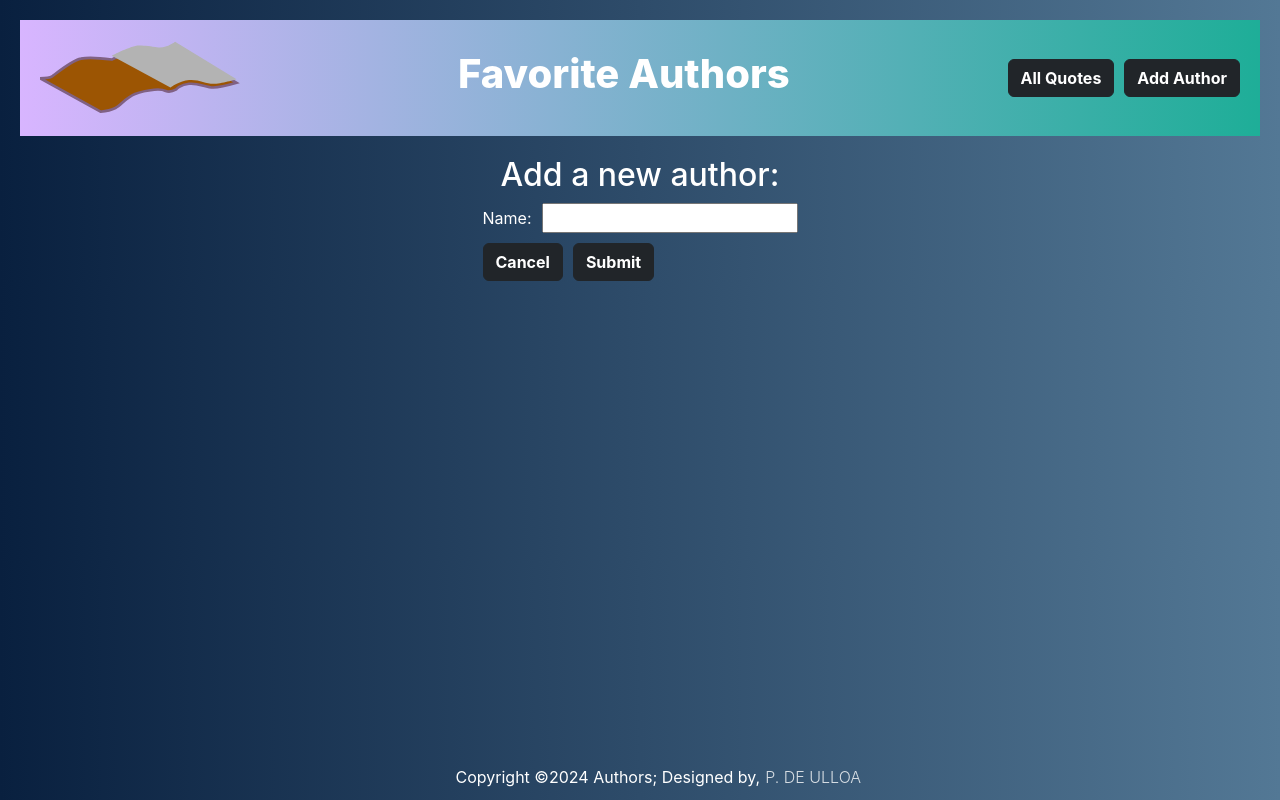
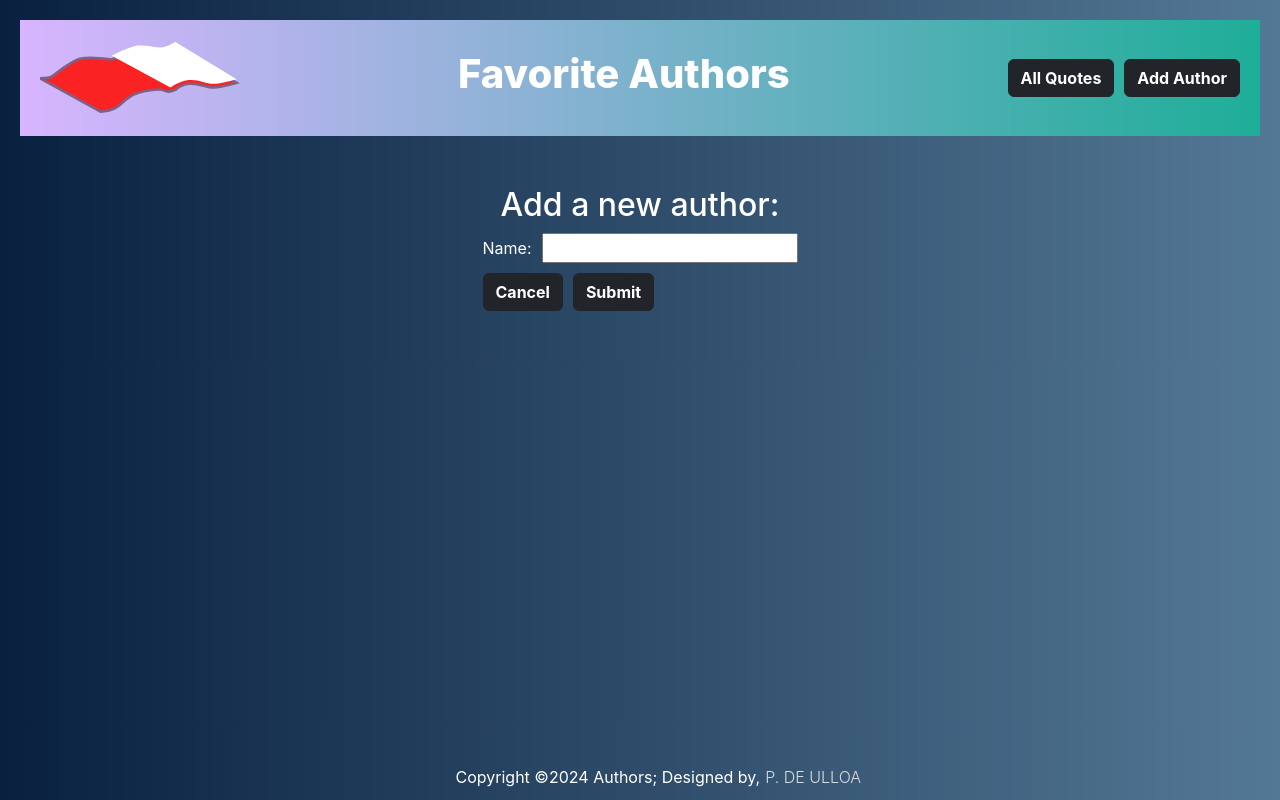
Before and after one commit to PaulDeUlloa/MERN_Authors, a React (Create React App) app in the folder client/: page /authors/new in a window 1280 px wide. Built offline with nearby package versions, Linux system fonts and the light colour scheme.

Commit message:
logo updated

```diff
--- a/client/src/App.css
+++ b/client/src/App.css
@@ -145,6 +145,7 @@ body{
   flex-direction: column;
   align-items: center;
   justify-content: space-between;
+  margin: 50px 0px;
 }
 
 #createPageCentering{
@@ -152,10 +153,11 @@ body{
   flex-direction: column;
   align-items: center;
   justify-content: space-between;
+  margin: 50px 0px;
 }
 
 #createPageFont{
-  color: white;
+  color: rgb(255, 255, 255);
 }
 
 #cancelSubmitButtonsFont{
--- a/client/src/App.jsx
+++ b/client/src/App.jsx
@@ -15,11 +15,11 @@ function App() {
             xmlns="http://www.w3.org/2000/svg"
             viewBox="0 0 76 29"
           >
-            <g fill="rgb(179, 179, 179)">
+            <g fill="rgb(255, 255, 255)">
               <path
                 d="M15.578 7.082c-3.54.707-9.913 6.017-10.972 6.726S0 14.516 0 14.516L23.014 27.26s3.54-.354 5.664-1.416 3.893-3.894 7.434-5.31c1.586-.636 4.637-1.382 7.316-1.653 1.183-.12 3.213-.057 4.367.474 1.61.738 4.017-.62 4.017-.62s1.293-1.742 4.834-2.095 6.371 1.416 9.204 1.416 8.852-1.77 8.852-1.77L51.334 2.125s-3.184 2.479-6.371 2.123-4.604-.705-7.436-.705-10.266 3.893-10.266 3.893-8.144-1.061-11.685-.353z"
                 stroke="#806184"
-                fill="rgb(156, 85, 3)"
+                fill="rgb(250, 34, 34)"
               />
               <path d="M49.565 18.056L27.261 6.019s7.435-3.894 10.266-3.894 4.249.354 7.436.707S51.334.709 51.334.709L74.701 14.87s-6.021 1.77-8.852 1.77-5.664-1.77-9.204-1.417-7.079 2.833-7.079 2.833z" />
             </g>
```
